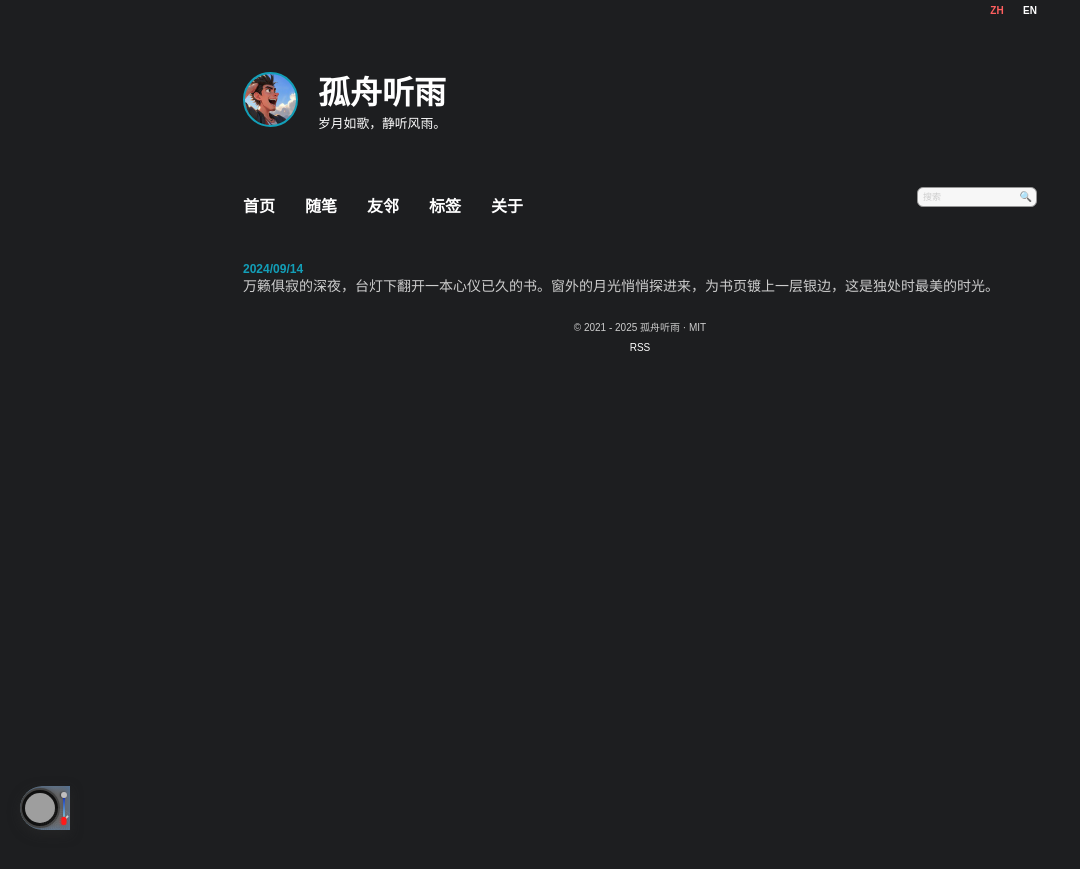
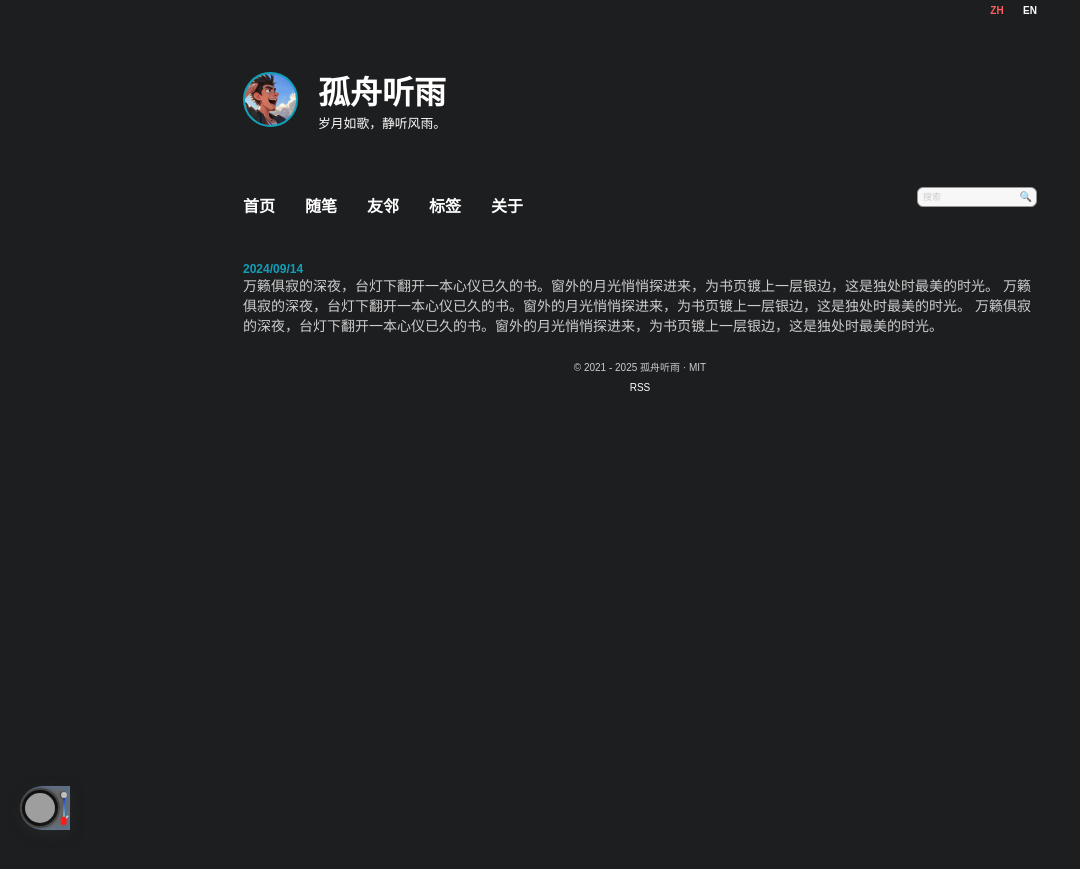
Before and after one commit to Wesson2775/wesson2775.github.io, a Jekyll site: the page built from _fragments/zh/2024-09-14-深夜读书.md, in a window 1280 px wide. Shown: the top 869 px of the page, without its empty margins (0-1080 px from the left). Built offline with Jekyll 4.4.1, drawn with Linux system fonts in a browser that asks for light colours; nearby versions of some CDN libraries; some web fonts are replaced; grey boxes are pictures that could not be loaded.

Commit message:
Update 2024-09-14-深夜读书.md

```diff
--- a/_fragments/zh/2024-09-14-深夜读书.md
+++ b/_fragments/zh/2024-09-14-深夜读书.md
@@ -5,3 +5,5 @@ date: 2024-09-14
 lang: zh
 ---
 万籁俱寂的深夜，台灯下翻开一本心仪已久的书。窗外的月光悄悄探进来，为书页镀上一层银边，这是独处时最美的时光。
+万籁俱寂的深夜，台灯下翻开一本心仪已久的书。窗外的月光悄悄探进来，为书页镀上一层银边，这是独处时最美的时光。
+万籁俱寂的深夜，台灯下翻开一本心仪已久的书。窗外的月光悄悄探进来，为书页镀上一层银边，这是独处时最美的时光。
```
